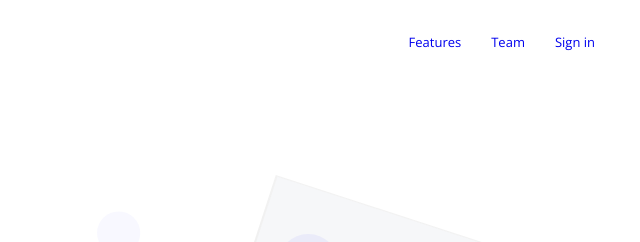
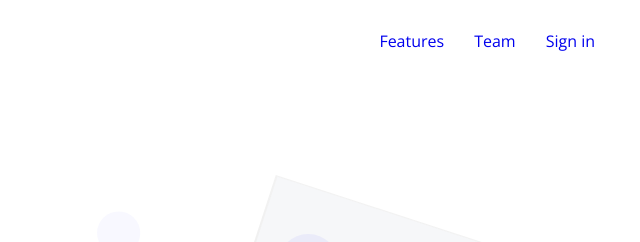
Before and after one commit to humbertolaranjeira/fylo, a plain HTML site: page index.html in a window 1280 px wide. Shown: the top 242 px of the page, 640-1280 px from the left. Drawn offline with nearby package versions, Linux system fonts and the light colour scheme.

Commit message:
Update style.css

```diff
--- a/css/style.css
+++ b/css/style.css
@@ -106,9 +106,9 @@ nav ul {
 }
 
 nav ul a {
-    font-size: small;
     padding: 15px;
     text-decoration: none;
+    white-space: nowrap;
 }
 
 
```
